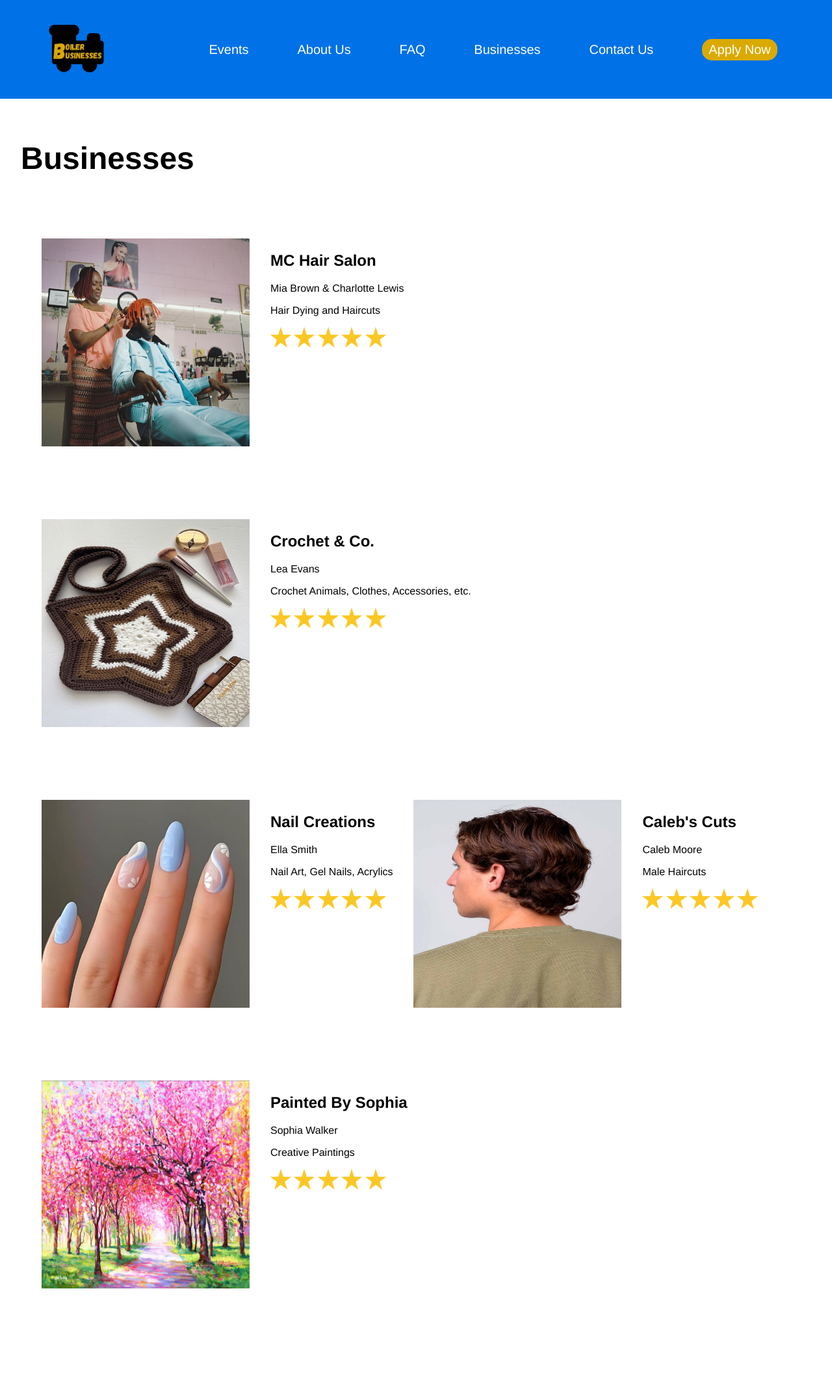
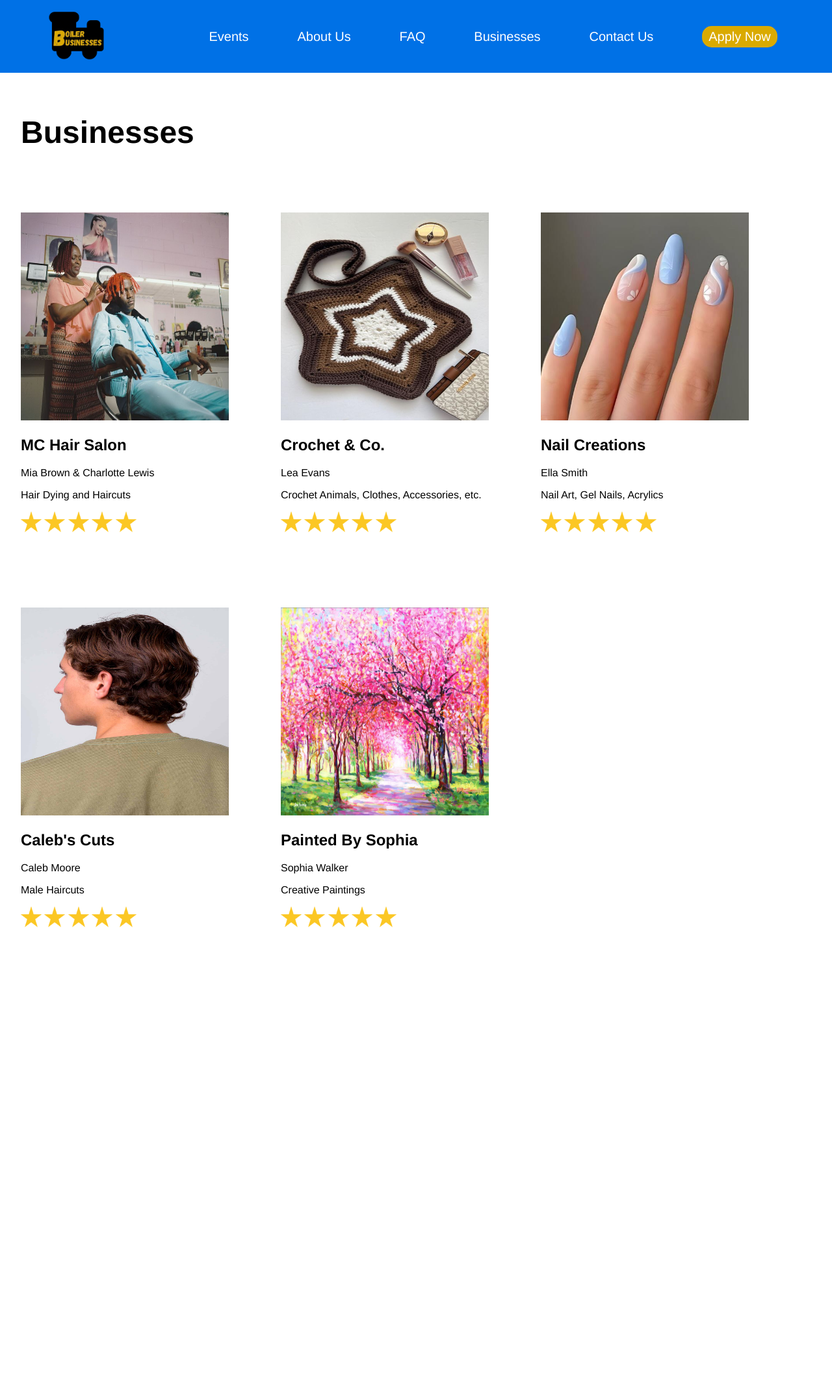
Before and after one commit to pCat78/pCat78.github.io, a PHP site: page /businesses.html in a window 1280 px wide; the page is wider, and only the part inside the window is pictured. Shown: that part at 65% size. After the commit the page ends 1427 px from the top of that part, so only its background shows below. Run offline with PHP 8.4, Linux system fonts and the light colour scheme; some web fonts are replaced.

Commit message:
update busineese html

```diff
--- a/businesses.html
+++ b/businesses.html
@@ -19,7 +19,6 @@
              <a class="navButtons" href="contact.html">Contact Us</a>
              <a class="navButtons applyNow" href="apply_here.html">Apply Now</a>
          </div>
-
      </div>
    </div>
     <div>
--- a/master.css
+++ b/master.css
@@ -80,15 +80,12 @@
 
 /*Businesses*/
 .business_section{
-   display: flex;
-   gap: 2rem;
-   margin: 0rem 0rem 7rem 0rem;
+   margin: 0rem 5rem 7rem 0rem;
 }
 
 .business_img{
    width: 20rem;
    height: 20rem;
-   margin-left: 2rem;
 }
 
 .star {
--- a/nav bar/nav.css
+++ b/nav bar/nav.css
@@ -9,7 +9,7 @@
     position: sticky;
     top: 0;
     background-color: var(--darkblue);
-    height: 15vh;
+    height: 10vh;
     width: 100vw;
     display: flex;
     align-items: center;
```
Lines whose indentation alone changed are shown as unchanged.
